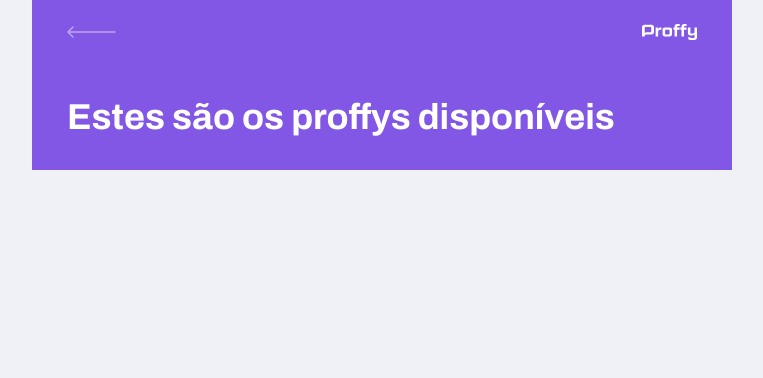
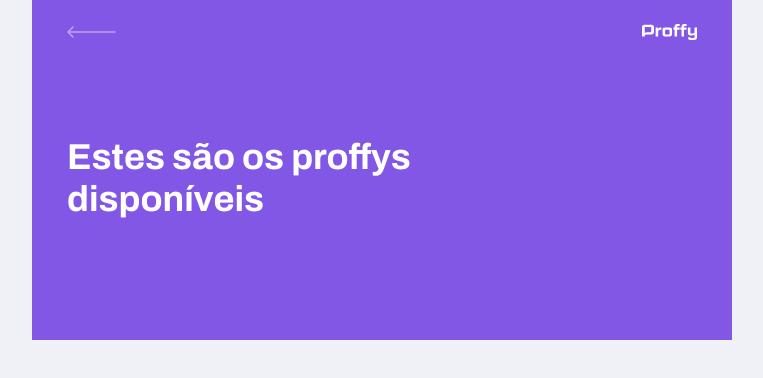
Before and after one commit to Carolis/nlw2, a React (Create React App) app in the folder web/: page /study in a window 1280 px wide. Shown: the top 378 px of the page, without its empty margins (258-1021 px from the left). Built offline with nearby package versions, Linux system fonts and the light colour scheme.

Commit message:
add PageHeader styles

```diff
--- a/web/src/components/PageHeader/styles.css
+++ b/web/src/components/PageHeader/styles.css
@@ -0,0 +1,65 @@
+.page-header {
+  display: flex;
+  flex-direction: column;
+  background-color: var(--color-primary);
+}
+
+.page-header .top-bar-container {
+  width: 90%;
+  margin: 0 auto;
+  display: flex;
+  justify-content: space-between;
+  align-items: center;
+  color: var(--color-text-in-primary);
+  padding: 1.6rem 0;
+}
+
+.page-header .top-bar-container > img {
+  height: 1.6rem;
+}
+
+.page-header .top-bar-container a {
+  height: 3.2rem;
+  transition: opacity 0.2s;
+}
+
+.page-header .top-bar-container a:hover {
+  opacity: 0.6;
+}
+
+.page-header .header-content {
+  width: 90%;
+  margin: 0 auto;
+  position: relative;
+  margin: 3.2rem auto;
+}
+
+.page-header .header-content strong {
+  font: 700 3.6rem Archivo;
+  line-height: 4.2rem;
+  color: var(--color-title-in-primary);
+}
+
+@media (min-width: 700px) {
+  .page-header {
+    height: 340px;
+  }
+
+  .page-header .top-bar-container {
+    max-width: 1100px;
+  }
+
+  .page-header .header-content {
+    flex: 1;
+    max-width: 740px;
+    margin: 0 auto;
+    padding-bottom: 48px;
+    display: flex;
+    flex-direction: column;
+    justify-content: center;
+    align-items: flex-start;
+  }
+  .page-header .header-content strong {
+    max-width: 350px;
+  }
+}
```
